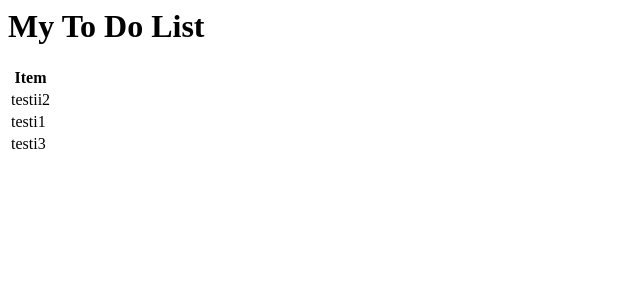
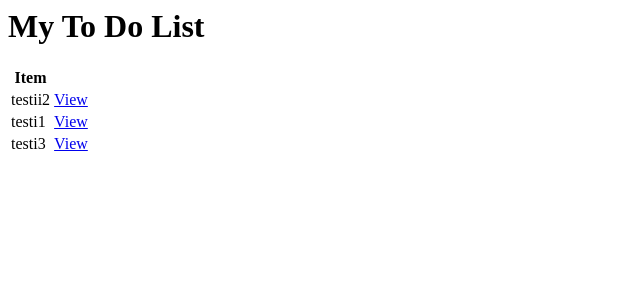
Before and after one commit to jounikivi/Django-TodoList, a Django app: page / in a window 1280 px wide. Shown: the top 300 px of the page, without its empty margins (0-640 px from the left). Run offline with Django 3.2, Linux system fonts and the light colour scheme; data comes from the database, SQL or seed files in the repository; both versions use the stored data as it was after the commit.

Commit message:
last changes today

```diff
--- a/TodoList/base/urls.py
+++ b/TodoList/base/urls.py
@@ -5,4 +5,6 @@ from .views import *
 
 urlpatterns = [
     path('', TaskList.as_view(), name='tasks'),
+    path('task/<int:pk>/', TaskDetail.as_view(), name='task'),
+
 ]
--- a/TodoList/base/views.py
+++ b/TodoList/base/views.py
@@ -11,3 +11,5 @@ class TaskList(ListView):
 
 class TaskDetail(DetailView):
     model = Task
+    context_object_name ='task'
+    template_name = 'base/task.html'
--- /dev/null
+++ b/TodoList/templates/base/task.html
@@ -0,0 +1 @@
+<h1>Task: {{task}}</h1>
--- a/TodoList/templates/base/task_list.html
+++ b/TodoList/templates/base/task_list.html
@@ -7,6 +7,7 @@
     {% for task in tasks %}
     <tr>
         <td>{{task.title}}</td>
+        <td><a href="{% url 'task' task.id %}">View</a></td>
     </tr>
     {% empty %}
         <h3>No items on list</h3>
```
Also changed, not shown: TodoList/db.sqlite3.
